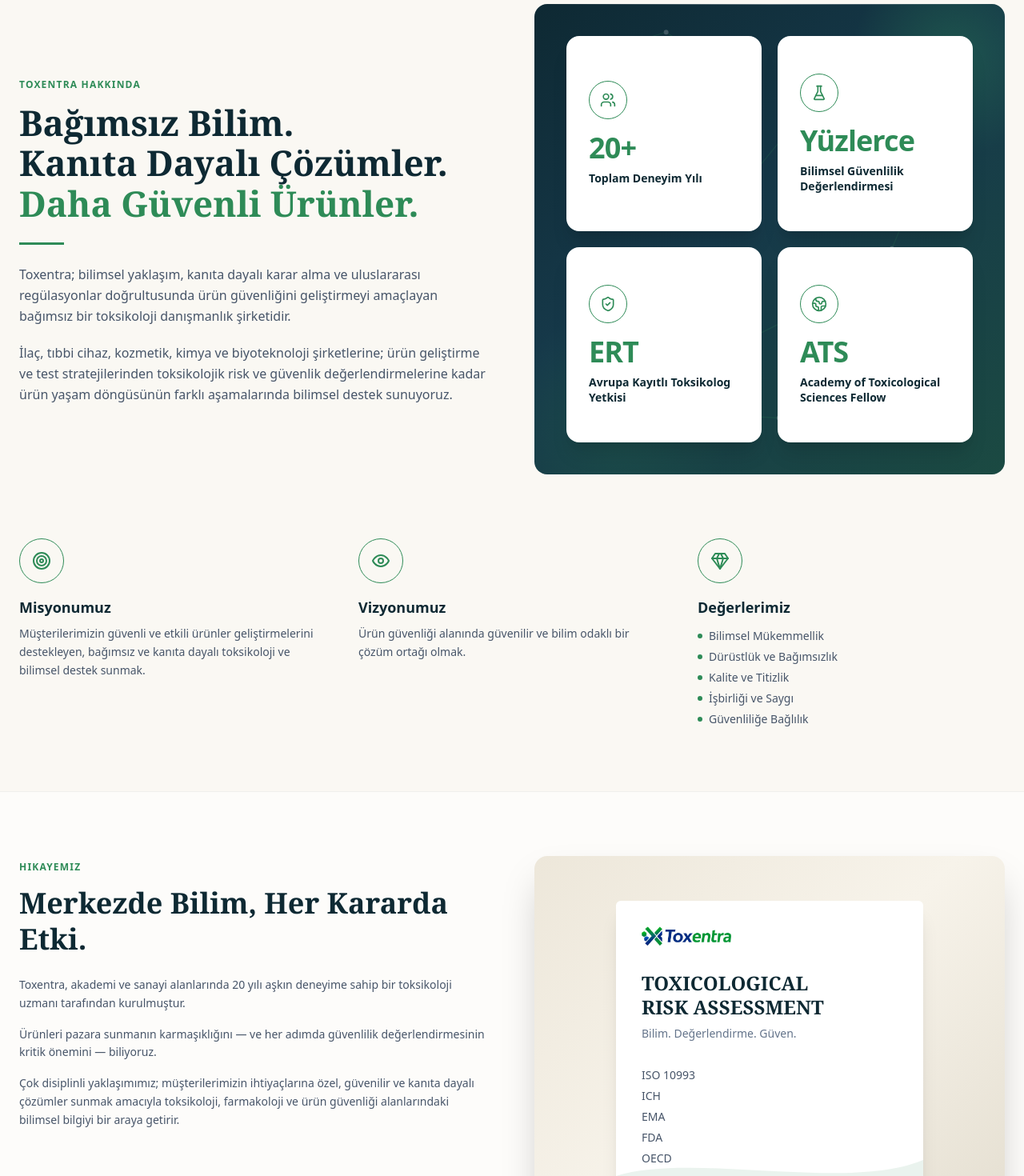
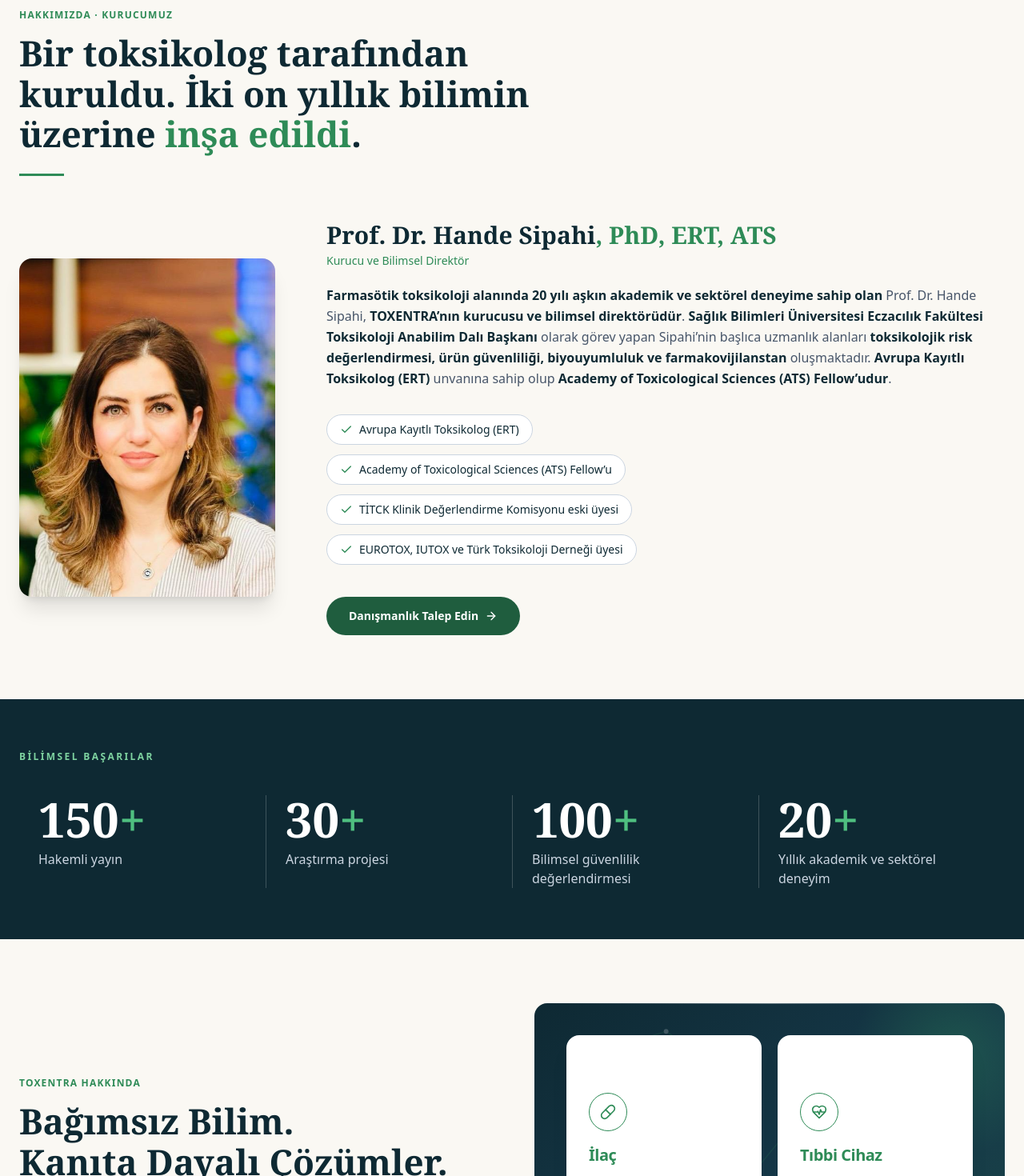
Before and after one commit to shandesipahi/Toxentra-Website, a Next.js app: page /tr/about in a window 1280 px wide. Shown: the part 140-1610 px from the top of the page at 80% size. Built offline with nearby package versions, Linux system fonts and the light colour scheme.

Commit message:
Update page.js

```diff
--- a/app/tr/about/page.js
+++ b/app/tr/about/page.js
@@ -16,6 +16,10 @@ import {
   Share2,
   MessageCircle,
   GraduationCap,
+  Check,
+  Pill,
+  HeartPulse,
+  Sparkles,
 } from "lucide-react";
 import Navbar from "../../../components/Navbar";
 import Footer from "../../../components/Footer";
@@ -35,30 +39,10 @@ const values = [
 ];
 
 const stats = [
-  {
-    icon: Users,
-    big: "20+",
-    label: "Toplam Deneyim Yılı",
-    text: "Toksikoloji alanında kapsamlı deneyim.",
-  },
-  {
-    icon: FlaskConical,
-    big: "Yüzlerce",
-    label: "Bilimsel Güvenlilik Değerlendirmesi",
-    text: "İlaç, tıbbi cihaz, kozmetik ve kimyasallar genelinde.",
-  },
-  {
-    icon: ShieldCheck,
-    big: "ERT",
-    label: "Avrupa Kayıtlı Toksikolog Yetkisi",
-    text: "Avrupa'da tanınan profesyonel yeterlilik",
-  },
-  {
-    icon: Globe2,
-    big: "ATS",
-    label: "Academy of Toxicological Sciences Fellow",
-    text: "EMA, FDA, OECD, ICH, ISO, SCCS ve diğer uluslararası kılavuzlar.",
-  },
+  { icon: Pill, big: "İlaç" },
+  { icon: HeartPulse, big: "Tıbbi Cihaz" },
+  { icon: Sparkles, big: "Kozmetik" },
+  { icon: FlaskConical, big: "Kimyasallar ve Nutrasötikler" },
 ];
 
 const whatWeDo = [
@@ -123,17 +107,100 @@ export default function AboutPage() {
     <>
       <Navbar active="about" locale="tr" />
 
-      {/* HERO */}
-      <section className="max-w-7xl mx-auto px-6 pt-16 pb-20 grid md:grid-cols-2 gap-14 items-center">
+      {/* FOUNDER */}
+      <section className="relative max-w-7xl mx-auto px-6 pt-16">
+        <Eyebrow>HAKKIMIZDA · KURUCUMUZ</Eyebrow>
+        <h1 className="text-4xl md:text-[2.75rem] leading-[1.15] font-bold font-serif mt-3 mb-6 text-navy-deep max-w-3xl">
+          Bir toksikolog tarafından kuruldu. İki on yıllık bilimin üzerine{" "}
+          <span className="text-green">inşa edildi</span>.
+        </h1>
+        <div className="w-14 h-[3px] mb-14 bg-green" />
+
+        <div className="grid md:grid-cols-[320px_1fr] gap-10 lg:gap-16 items-center pb-20">
+          <div>
+            <div className="relative">
+              <Image
+                src="/hande-sipahi.jpg"
+                alt="Prof. Dr. Hande Sipahi"
+                width={782}
+                height={984}
+                priority
+                className="relative w-full h-auto rounded-2xl shadow-xl object-cover"
+              />
+            </div>
+          </div>
+
+          <div>
+            <h2 className="text-2xl md:text-3xl font-bold font-serif text-navy-deep">
+              Prof. Dr. Hande Sipahi
+              <span className="text-green">, PhD, ERT, ATS</span>
+            </h2>
+            <p className="text-green font-medium text-sm mt-1 mb-5">Kurucu ve Bilimsel Direktör</p>
+            <p className="text-slate-600 leading-relaxed mb-8">
+              <strong className="font-semibold text-navy-deep">Farmasötik toksikoloji alanında 20 yılı aşkın akademik ve sektörel deneyime sahip olan</strong> Prof. Dr. Hande Sipahi, <strong className="font-semibold text-navy-deep">TOXENTRA’nın kurucusu ve bilimsel direktörüdür</strong>. <strong className="font-semibold text-navy-deep">Sağlık Bilimleri Üniversitesi Eczacılık Fakültesi Toksikoloji Anabilim Dalı Başkanı</strong> olarak görev yapan Sipahi’nin başlıca uzmanlık alanları <strong className="font-semibold text-navy-deep">toksikolojik risk değerlendirmesi, ürün güvenliliği, biyouyumluluk ve farmakovijilanstan</strong> oluşmaktadır. <strong className="font-semibold text-navy-deep">Avrupa Kayıtlı Toksikolog (ERT)</strong> unvanına sahip olup <strong className="font-semibold text-navy-deep">Academy of Toxicological Sciences (ATS) Fellow’udur</strong>.
+            </p>
+            <ul className="flex flex-col items-start gap-3 mb-10">
+              {[
+                "Avrupa Kayıtlı Toksikolog (ERT)",
+                "Academy of Toxicological Sciences (ATS) Fellow’u",
+                "TİTCK Klinik Değerlendirme Komisyonu eski üyesi",
+                "EUROTOX, IUTOX ve Türk Toksikoloji Derneği üyesi",
+              ].map((b) => (
+                <li
+                  key={b}
+                  className="flex items-center gap-2 rounded-full border border-slate-300 bg-white px-4 py-2 text-sm font-medium text-navy-deep"
+                >
+                  <Check size={16} className="text-green shrink-0" />
+                  {b}
+                </li>
+              ))}
+            </ul>
+            <Link
+              href="/tr/contact#form"
+              className="inline-flex items-center gap-2 rounded-full bg-green-dark px-7 py-3.5 text-sm font-semibold text-white hover:opacity-90 transition"
+            >
+              Danışmanlık Talep Edin <ArrowRight size={16} />
+            </Link>
+          </div>
+        </div>
+      </section>
+
+      {/* BİLİMSEL BAŞARILAR */}
+      <section className="bg-navy-deep">
+        <div className="max-w-7xl mx-auto px-6 py-16">
+          <div className="text-xs tracking-[0.2em] font-semibold text-[#7ED3A0] mb-10">
+            BİLİMSEL BAŞARILAR
+          </div>
+          <div className="grid grid-cols-2 lg:grid-cols-4 gap-y-10">
+            {[
+              ["150+", "Hakemli yayın"],
+              ["30+", "Araştırma projesi"],
+              ["100+", "Bilimsel güvenlilik değerlendirmesi"],
+              ["20+", "Yıllık akademik ve sektörel deneyim"],
+            ].map(([n, l], i) => (
+              <div key={l} className={`px-6 ${i > 0 ? "lg:border-l lg:border-white/20" : ""}`}>
+                <div className="text-5xl md:text-6xl font-bold font-serif text-white">
+                  {n.replace("+", "")}
+                  <span className="text-[#4FBF80]">+</span>
+                </div>
+                <div className="text-slate-300 mt-2">{l}</div>
+              </div>
+            ))}
+          </div>
+        </div>
+      </section>
+
+      {/* ABOUT TOXENTRA (moved below founder) */}
+      <section className="max-w-7xl mx-auto px-6 pt-20 pb-20 grid md:grid-cols-2 gap-14 items-center">
         <div>
           <Eyebrow>Toxentra Hakkında</Eyebrow>
-          <h1 className="text-4xl md:text-[2.75rem] leading-[1.15] font-bold font-serif mt-3 mb-6">
+          <h2 className="text-4xl md:text-[2.75rem] leading-[1.15] font-bold font-serif mt-3 mb-6">
             <span className="text-navy-deep">Bağımsız Bilim.</span>
             <br />
             <span className="text-navy-deep">Kanıta Dayalı Çözümler.</span>
             <br />
             <span className="text-green">Daha Güvenli Ürünler.</span>
-          </h1>
+          </h2>
           <div className="w-14 h-[3px] mb-6 bg-green" />
           <p className="text-slate-600 leading-relaxed mb-5">
             Toxentra; bilimsel yaklaşım, kanıta dayalı karar alma ve uluslararası regülasyonlar doğrultusunda ürün güvenliğini geliştirmeyi amaçlayan bağımsız bir toksikoloji danışmanlık şirketidir.
@@ -249,9 +316,6 @@ export default function AboutPage() {
               Merkezde Bilim, Her Kararda Etki.
             </h2>
             <div className="space-y-4 text-slate-600 leading-relaxed text-sm">
-              <p>
-                Toxentra, akademi ve sanayi alanlarında 20 yılı aşkın deneyime sahip bir toksikoloji uzmanı tarafından kurulmuştur.
-              </p>
               <p>
                 Ürünleri pazara sunmanın karmaşıklığını — ve her adımda güvenlilik değerlendirmesinin kritik önemini — biliyoruz.
               </p>
```
